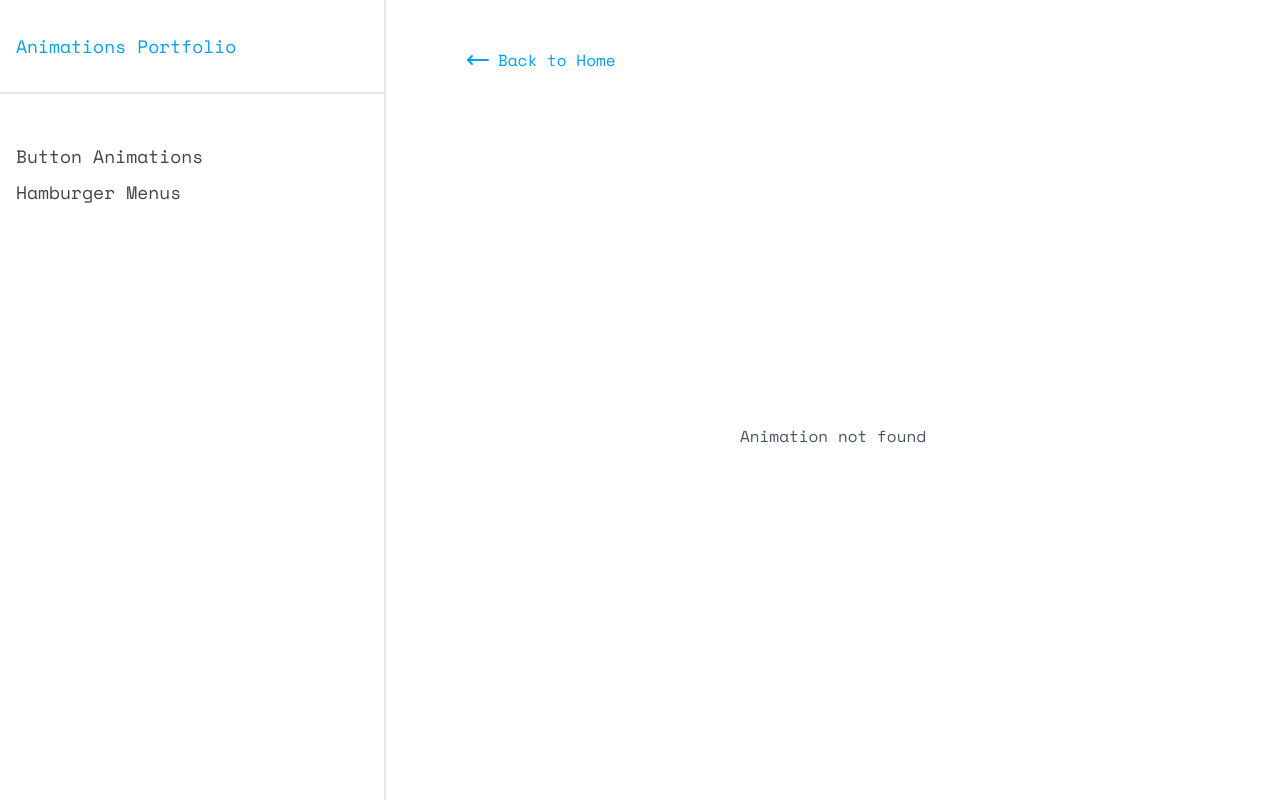
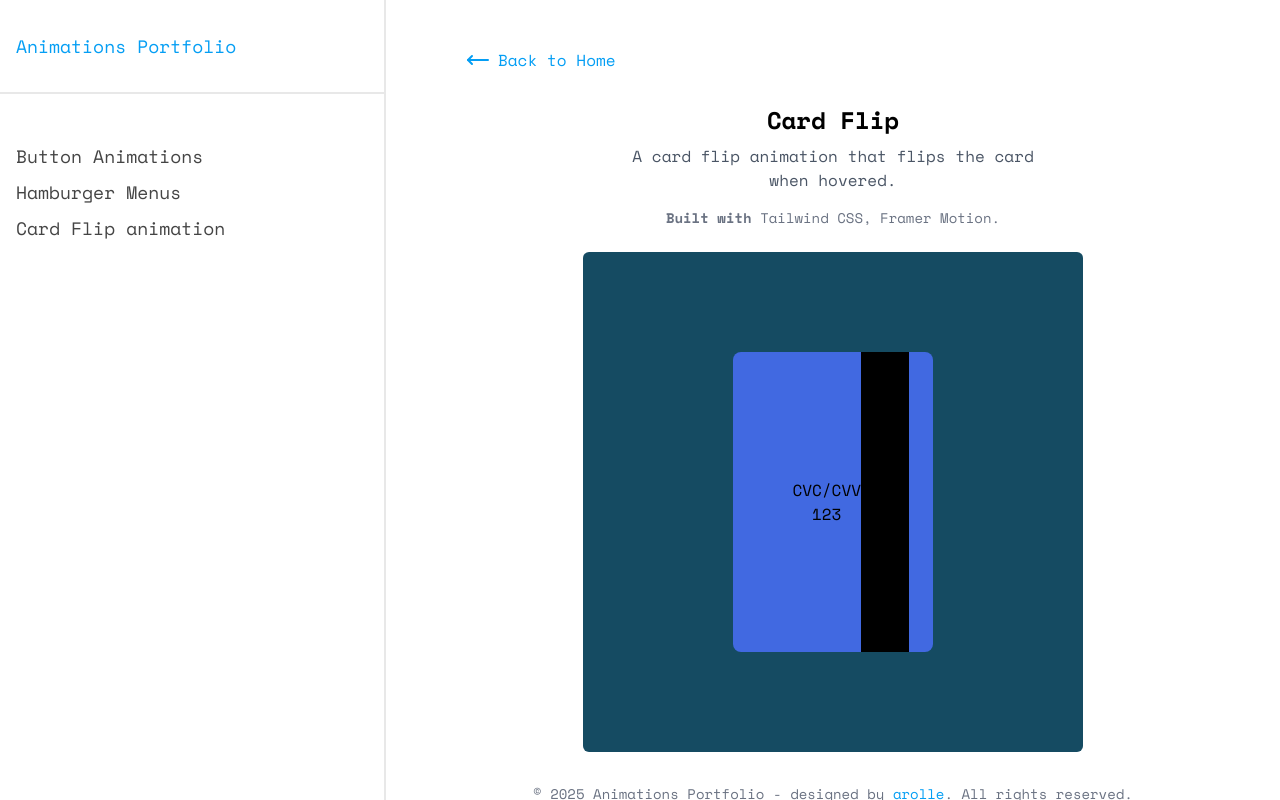
Before and after one commit to arolle11/animations-portfolio, a React (Vite) app: page /animation/CardFlip in a window 1280 px wide. Before the commit this address had no page. Built offline with nearby package versions, Linux system fonts and the light colour scheme; a web font is replaced by a local one.

Commit message:
card flip

```diff
--- a/src/components/SideBar.tsx
+++ b/src/components/SideBar.tsx
@@ -12,6 +12,7 @@ const SideBar = () => {
   const beginners_animations = [
     { name: "ButtonAnimation", title: "Button Animations" },
     { name: "HamburgerMenus", title: "Hamburger Menus" },
+    { name: "CardFlip", title: "Card Flip animation" },
   ];
   return (
     <div className="bg-white relative md:border-r-2 md:border-[#e8e8e8] h-full">
--- /dev/null
+++ b/src/components/animations/CardFlip.tsx
@@ -0,0 +1,34 @@
+import { motion } from "framer-motion";
+import { useState } from "react";
+const CardFlip = () => {
+  const [isFlipped, setIsFlipped] = useState(false);
+  return (
+    <div className="flex justify-center items-center md:min-w-[500px] min-w-[300px] min-h-[500px] bg-[#154b62] gap-8 p-8 rounded-md">
+      <div className="w-[200px] h-[300px] perspective-1000 rounded-md">
+        <motion.div
+          className="w-full h-full relative preserve-3d"
+          animate={{ rotateY: isFlipped ? 180 : 0 }}
+          transition={{ duration: 0.6 }}
+          onClick={() => setIsFlipped(!isFlipped)}
+        >
+          <div className="absolute w-full h-full backface-hidden flex justify-end bg-royal-blue rounded-lg overflow-hidden">
+            <div className="flex flex-col items-center justify-center vertical-rl">
+              <p>CVC/CVV</p>
+              <p>123</p>
+            </div>
+            <div className="h-full w-6 bg-black p-6 mr-6"></div>
+          </div>
+
+          <div className="absolute w-full h-full backface-hidden flex flex-col items-center justify-center rounded-lg rotate-y-180 p-4 bg-white">
+            <h3>Arolle Fona</h3>
+            <p>Frontend Developer</p>
+            <p>follow me on: </p>
+            <div className="flex gap-2"></div>
+          </div>
+        </motion.div>
+      </div>
+    </div>
+  );
+};
+
+export default CardFlip;
--- a/src/index.css
+++ b/src/index.css
@@ -9,3 +9,27 @@
 body {
   font-family: var(--font-monospace);
 }
+
+.perspective-1000 {
+  perspective: 1000px;
+}
+
+.preserve-3d {
+  transform-style: preserve-3d;
+}
+
+.backface-hidden {
+  backface-visibility: hidden;
+}
+
+.rotate-y-180 {
+  transform: rotateY(180deg);
+}
+
+.bg-royal-blue {
+  background-color: royalblue;
+}
+
+.bg-tomato {
+  background-color: tomato;
+}
--- a/src/pages/AnimationPage.tsx
+++ b/src/pages/AnimationPage.tsx
@@ -2,6 +2,7 @@ import { MoveLeft } from "lucide-react";
 import type { JSX } from "react";
 import { Link, useParams } from "react-router-dom";
 import ButtonAnimation from "../components/animations/ButtonAnimation";
+import CardFlip from "../components/animations/CardFlip";
 import HamburgerMenus from "../components/animations/HamburgerMenus";
 
 type AnimationType = {
@@ -31,6 +32,12 @@ const AnimationPage = () => {
       title: "Hamburger Menu",
       description:
         "Creative hamburger menus animation that transforms into a close icon with smooth transitions.",
+      tech: "Tailwind CSS, Framer Motion",
+    },
+    CardFlip: {
+      component: <CardFlip />,
+      title: "Card Flip",
+      description: "A card flip animation that flips the card when hovered.",
       tech: "Tailwind CSS, Framer Motion",
     },
   };
```
Also changed, not shown: 2 other files (tests, documents, lock files or other folders).
